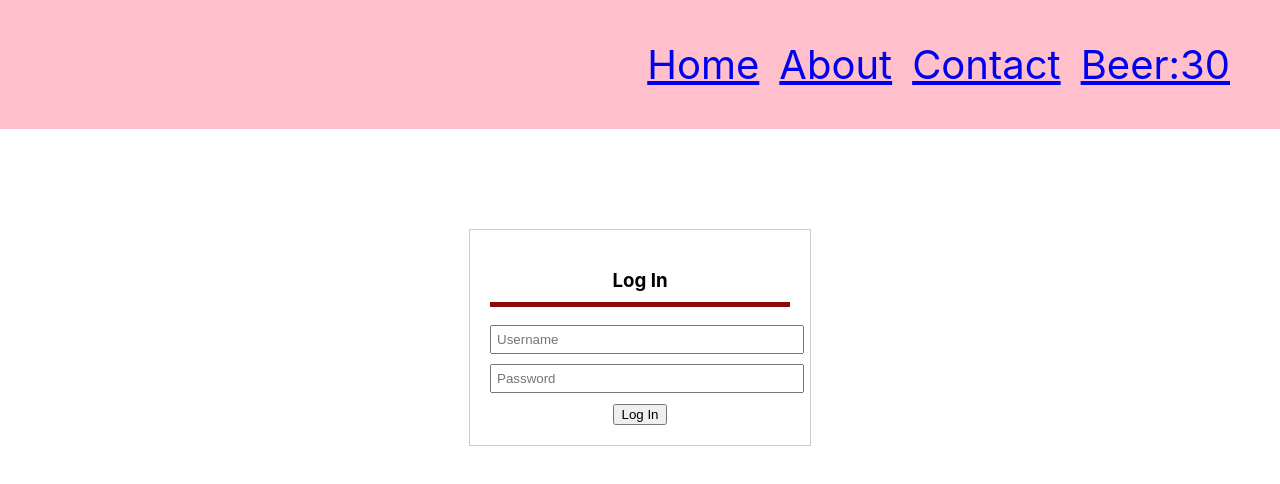
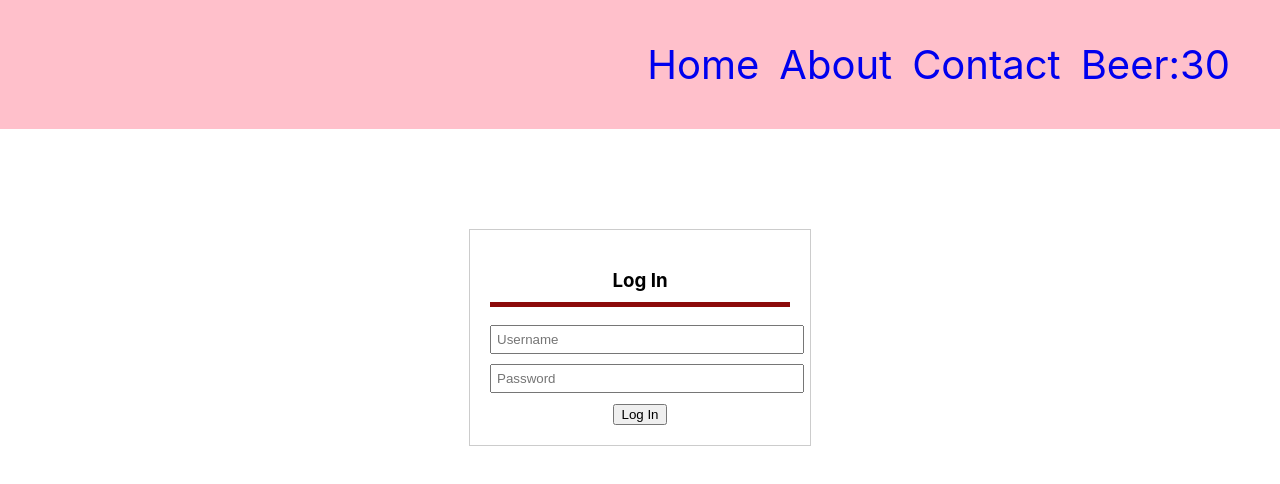
Before and after one commit to Nova3062/week13assignment, a React (Create React App) app: page / in a window 1280 px wide. Shown: the top 484 px of the page. Built offline with nearby package versions, Linux system fonts and the light colour scheme.

Commit message:
new changes

```diff
--- a/src/App.css
+++ b/src/App.css
@@ -50,7 +50,10 @@ nav ul li:hover{
   color: red
 }
 
+.removeLink{
+  text-decoration: none;
 
+}
 
 
 /* #myButton {
--- a/src/Navigation.js
+++ b/src/Navigation.js
@@ -4,10 +4,10 @@ const Navigation = () => {
   return (
     <nav className="navbar">
       <ul>
-        <li><a href="#">Home</a></li>
-        <li><a href="#">About</a></li>
-        <li><a href="#">Contact</a></li>
-        <li><a href="#">Beer:30</a></li>
+        <li><a href="#" className="removeLink">Home</a></li>
+        <li><a href="#" className="removeLink">About</a></li>
+        <li><a href="#" className="removeLink">Contact</a></li>
+        <li><a href="#" className="removeLink">Beer:30</a></li>
 
       </ul>
     </nav>
```
